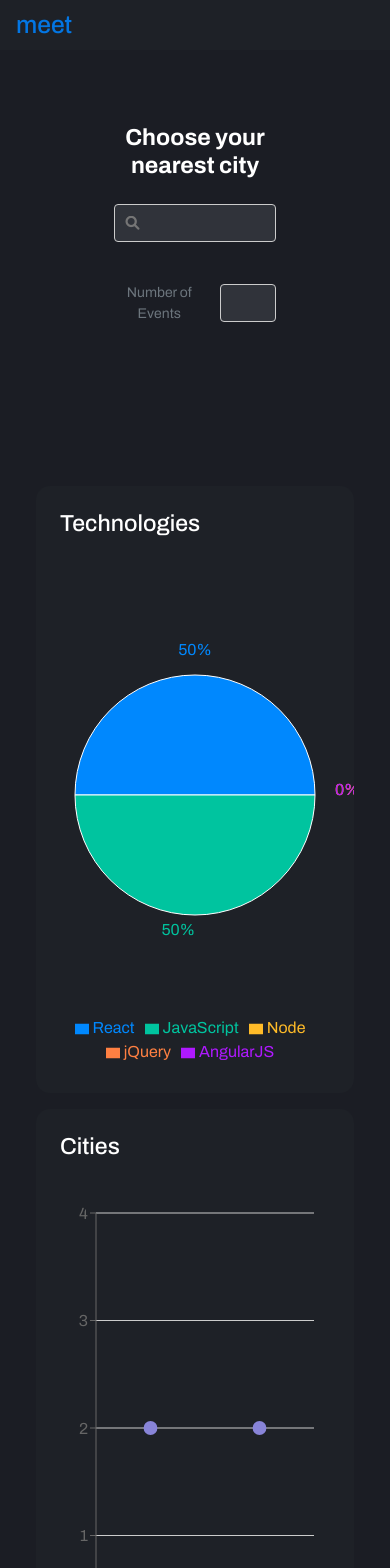
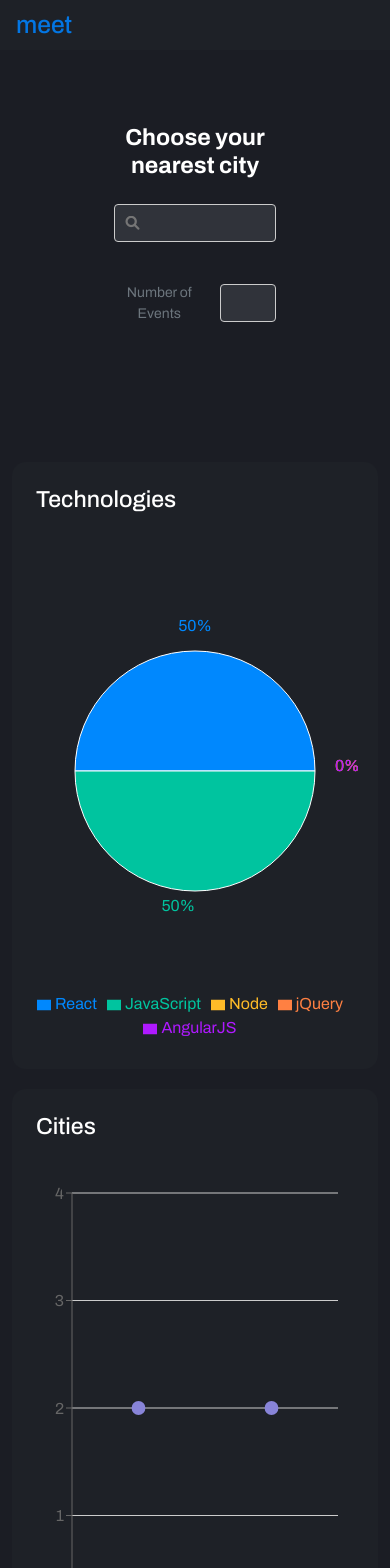
Before and after one commit to charangautam/meet, a React (Create React App) app: page / in a window 390 px wide. Shown: the top 1568 px of the page. Built offline with nearby package versions, Linux system fonts and the light colour scheme; what atatus-spa would draw is missing.

Commit message:
reponsive charts on mobile-view

```diff
--- a/src/App.css
+++ b/src/App.css
@@ -100,6 +100,10 @@ input[type="number"] {
   align-self: center;
 }
 
+.recharts {
+  padding: 1.5rem;
+}
+
 .event {
   background-color: #1B1D24;
   padding: 10px 10px 35px;
@@ -136,4 +140,16 @@ input[type="number"] {
   .events-number {
     width: 40%;
   }
+
+  .recharts {
+    padding: 0px;
+  }
+
+  .recharts-surface:first-of-type {
+    width: 300;
+  }
+
+  .eventComponent:last-of-type {
+    margin-top: 20px;
+  }
 }
--- a/src/App.js
+++ b/src/App.js
@@ -71,7 +71,7 @@ class App extends Component {
           </Col>
         </Row>
         <Row className="d-flex justify-content-center p-4">
-          <Col sm={12} md={6} className="d-inline p-4">
+          <Col sm={12} md={6} className="d-inline recharts">
             <EventGenre events={this.state.events} />
             <ScatterPlot getData={() => this.getData()} />
           </Col>
--- a/src/components/EventGenre.js
+++ b/src/components/EventGenre.js
@@ -37,6 +37,7 @@ const EventGenre = ({ events }) => {
                         fill="#8884d8"
                         label={({ name, percent }) => `${(percent * 100).toFixed(0)}%`}
                         labelLine={false}
+                        className="pie-chart"
                     >
                         {
                             data.map((entry, index) => <Cell key={`cell-${index}`} fill={COLORS[index % COLORS.length]} />)
--- a/src/index.css
+++ b/src/index.css
@@ -7,6 +7,8 @@ body {
   -moz-osx-font-smoothing: grayscale;
   background-color: #1B1D24;
   box-sizing: border-box;
+  width: 100%;
+  overflow-x: hidden;
 }
 
 code {
```
